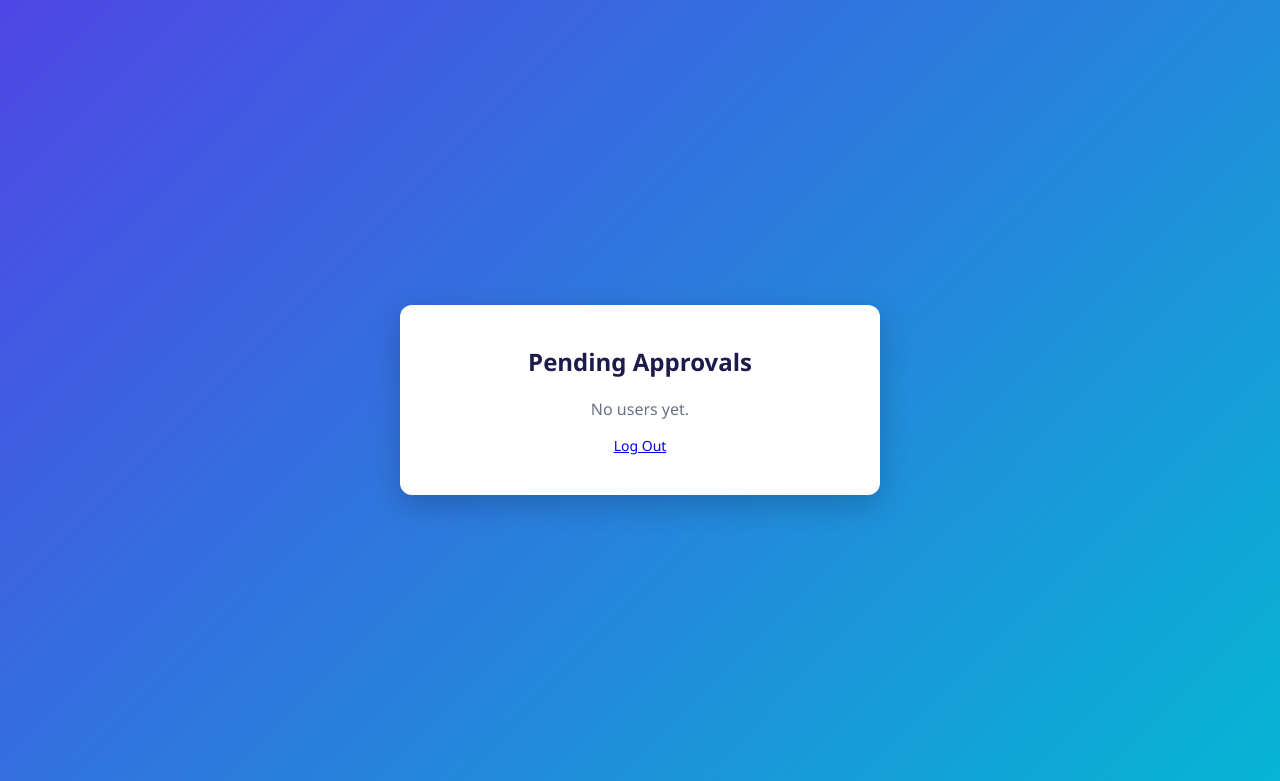
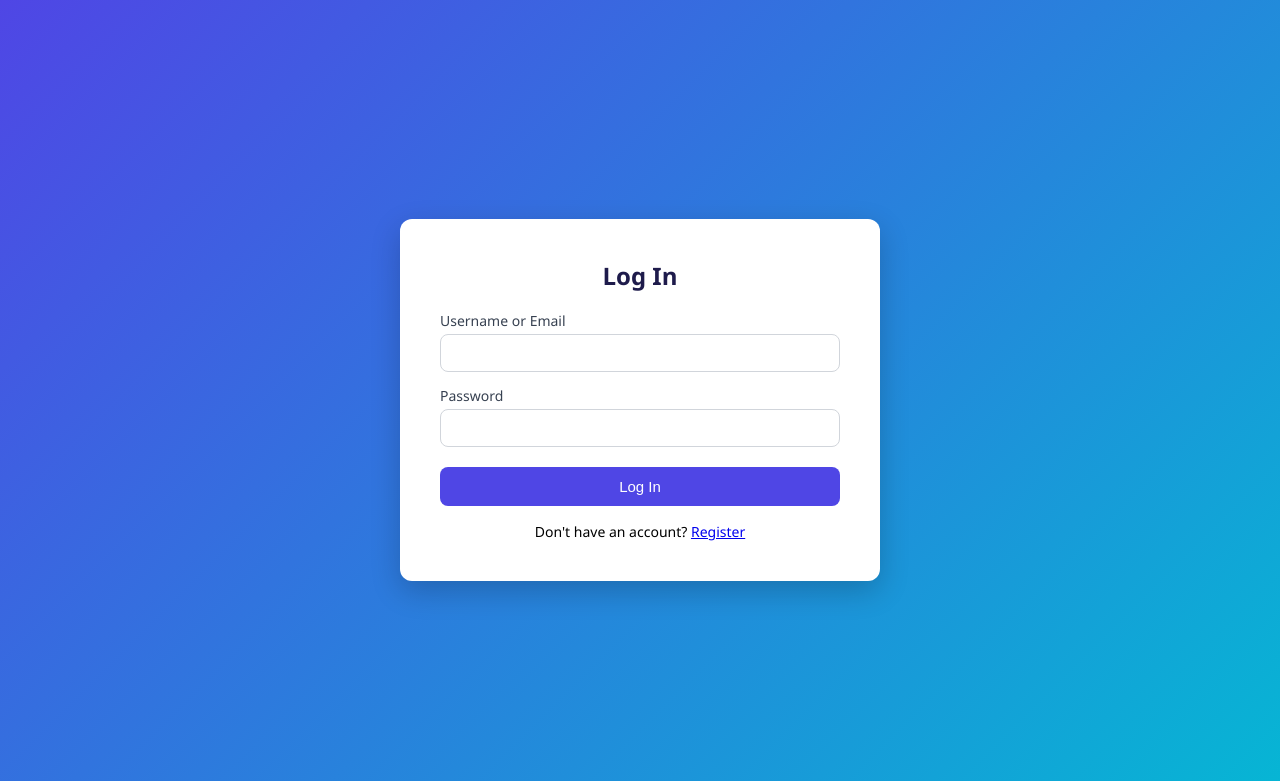
Before and after one commit to 22a21a6157-bit/login-app, a Flask app: page /login in a window 1280 px wide. Shown: the top 781 px of the page. Run offline with Flask 3, Linux system fonts and the light colour scheme; some libraries are stand-ins or nearby versions.

Commit message:
Update login.html

```diff
--- a/templates/login.html
+++ b/templates/login.html
@@ -1,59 +1,22 @@
 {% extends "base.html" %}
-{% block title %}Admin Panel{% endblock %}
+{% block title %}Login{% endblock %}
 {% block content %}
-<h2>Pending Approvals</h2>
-{% if users|length == 0 %}
-  <p style="text-align:center; color:#6b7280;">No users yet.</p>
-{% else %}
-  <table style="width:100%; border-collapse: collapse; font-size: 14px;">
-    <thead>
-      <tr style="text-align:left; border-bottom: 1px solid #e5e7eb;">
-        <th style="padding:8px 4px;">Reg. ID</th>
-        <th style="padding:8px 4px;">Username</th>
-        <th style="padding:8px 4px;">Email</th>
-        <th style="padding:8px 4px;">Referred By</th>
-        <th style="padding:8px 4px;">Status</th>
-        <th style="padding:8px 4px;">Action</th>
-      </tr>
-    </thead>
-    <tbody>
-      {% for u in users %}
-      <tr style="border-bottom: 1px solid #f3f4f6;">
-        <td style="padding:8px 4px; font-family:monospace;">{{ u.unique_id }}</td>
-        <td style="padding:8px 4px;">{{ u.username }}</td>
-        <td style="padding:8px 4px;">{{ u.email }}</td>
-        <td style="padding:8px 4px;">
-          {% if u.referred_by %}
-            {{ u.referrer_username }} <span style="color:#9ca3af; font-size:11px;">({{ u.referred_by }})</span>
-          {% else %}
-            <span style="color:#9ca3af;">Direct</span>
-          {% endif %}
-        </td>
-        <td style="padding:8px 4px;">
-          {% if u.status == 'approved' %}
-            <span style="color:#16a34a;">Approved</span>
-          {% elif u.status == 'rejected' %}
-            <span style="color:#dc2626;">Rejected</span>
-          {% else %}
-            <span style="color:#d97706;">Pending</span>
-          {% endif %}
-        </td>
-        <td style="padding:8px 4px;">
-          {% if u.status != 'approved' %}
-          <form method="POST" action="{{ url_for('approve_user', user_id=u.id) }}" style="display:inline;">
-            <button type="submit" style="width:auto; padding:6px 10px; margin:0; font-size:12px; background:#16a34a;">Approve</button>
-          </form>
-          {% endif %}
-          {% if u.status != 'rejected' %}
-          <form method="POST" action="{{ url_for('reject_user', user_id=u.id) }}" style="display:inline;">
-            <button type="submit" style="width:auto; padding:6px 10px; margin:0 0 0 6px; font-size:12px; background:#dc2626;">Reject</button>
-          </form>
-          {% endif %}
-        </td>
-      </tr>
-      {% endfor %}
-    </tbody>
-  </table>
+<h2>Log In</h2>
+<form method="POST">
+  <label for="username">Username or Email</label>
+  <input type="text" id="username" name="username" required>
+
+  <label for="password">Password</label>
+  <input type="password" id="password" name="password" required>
+
+  <button type="submit">Log In</button>
+</form>
+{% if google_login_enabled %}
+<a href="{{ url_for('login_google') }}">
+  <button type="button" style="background:#dc2626; margin-top:10px;">Sign in with Google</button>
+</a>
 {% endif %}
-<div class="switch-link"><a href="{{ url_for('logout') }}">Log Out</a></div>
+<div class="switch-link">
+  Don't have an account? <a href="{{ url_for('register') }}">Register</a>
+</div>
 {% endblock %}
```
